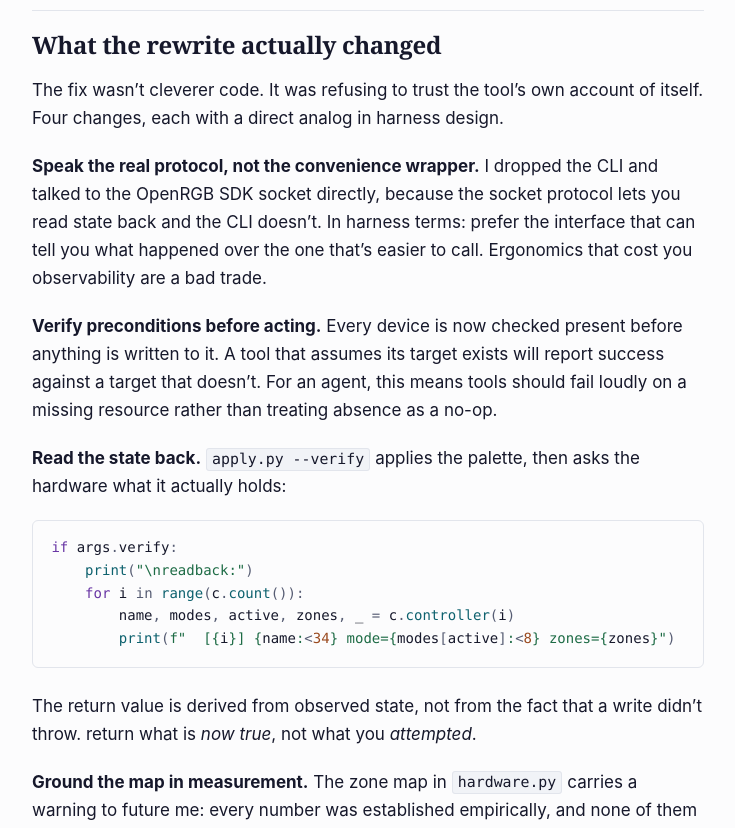
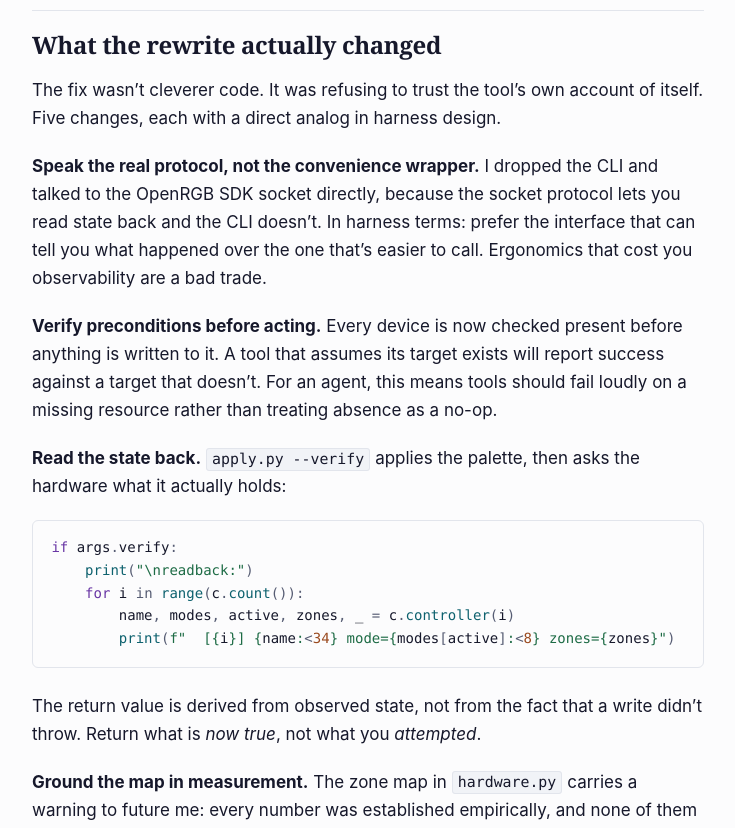
Before and after one commit to philipplukas/philipplukas.github.io, a Jekyll site: the page built from _posts/2026-07-21-exit-zero.md, in a window 1280 px wide and 1400 px high, scrolled down 2628 px. Shown: the part 180-1008 px from the top of the window, without its empty margins (272-1007 px from the left). Built offline with Jekyll 4.4.1, drawn with Linux system fonts in a browser that asks for light colours; some of the changed text lies outside the part shown.

Commit message:
copyedit(exit-zero): fix three defects that shipped
- Opening paragraph ended mid-sentence on a comma.
- "Four changes" introduced five bolded principles.
- One line carried a leading space, a double space and a lowercase
  sentence fragment, from an edit that ate a bolded lead-in.

Surgical fixes only. The two speech posts were reviewed at the same
time and needed nothing.

Co-Authored-By: Claude Opus 5 (1M context) <noreply@anthropic.com>

````diff
--- a/_posts/2026-07-21-exit-zero.md
+++ b/_posts/2026-07-21-exit-zero.md
@@ -52,7 +53,7 @@ The most expensive version I've run into had no model in it at all, which is rat
 
 ## What the rewrite actually changed
 
-The fix wasn't cleverer code. It was refusing to trust the tool's own account of itself. Four changes, each with a direct analog in harness design.
+The fix wasn't cleverer code. It was refusing to trust the tool's own account of itself. Five changes, each with a direct analog in harness design.
 
 **Speak the real protocol, not the convenience wrapper.** I dropped the CLI and talked to the OpenRGB SDK socket directly, because the socket protocol lets you read state back and the CLI doesn't. In harness terms: prefer the interface that can tell you what happened over the one that's easier to call. Ergonomics that cost you observability are a bad trade.
 
@@ -68,7 +69,7 @@ if args.verify:
         print(f"  [{i}] {name:<34} mode={modes[active]:<8} zones={zones}")
 ```
 
- The return value is derived from observed state, not from the fact that a write didn't throw.  return what is *now true*, not what you *attempted*.
+The return value is derived from observed state, not from the fact that a write didn't throw. Return what is *now true*, not what you *attempted*.
 
 **Ground the map in measurement.** The zone map in `hardware.py` carries a warning to future me: every number was established empirically, and none of them should be "fixed" from a datasheet. The datasheet describes what the hardware was supposed to be. The agent equivalent is that your tool descriptions should describe what the system actually does, including its known lies — not what the API documentation claims.
 
````
Also changed, not shown: other parts of _posts/2026-07-21-exit-zero.md (+2 -1 lines).
